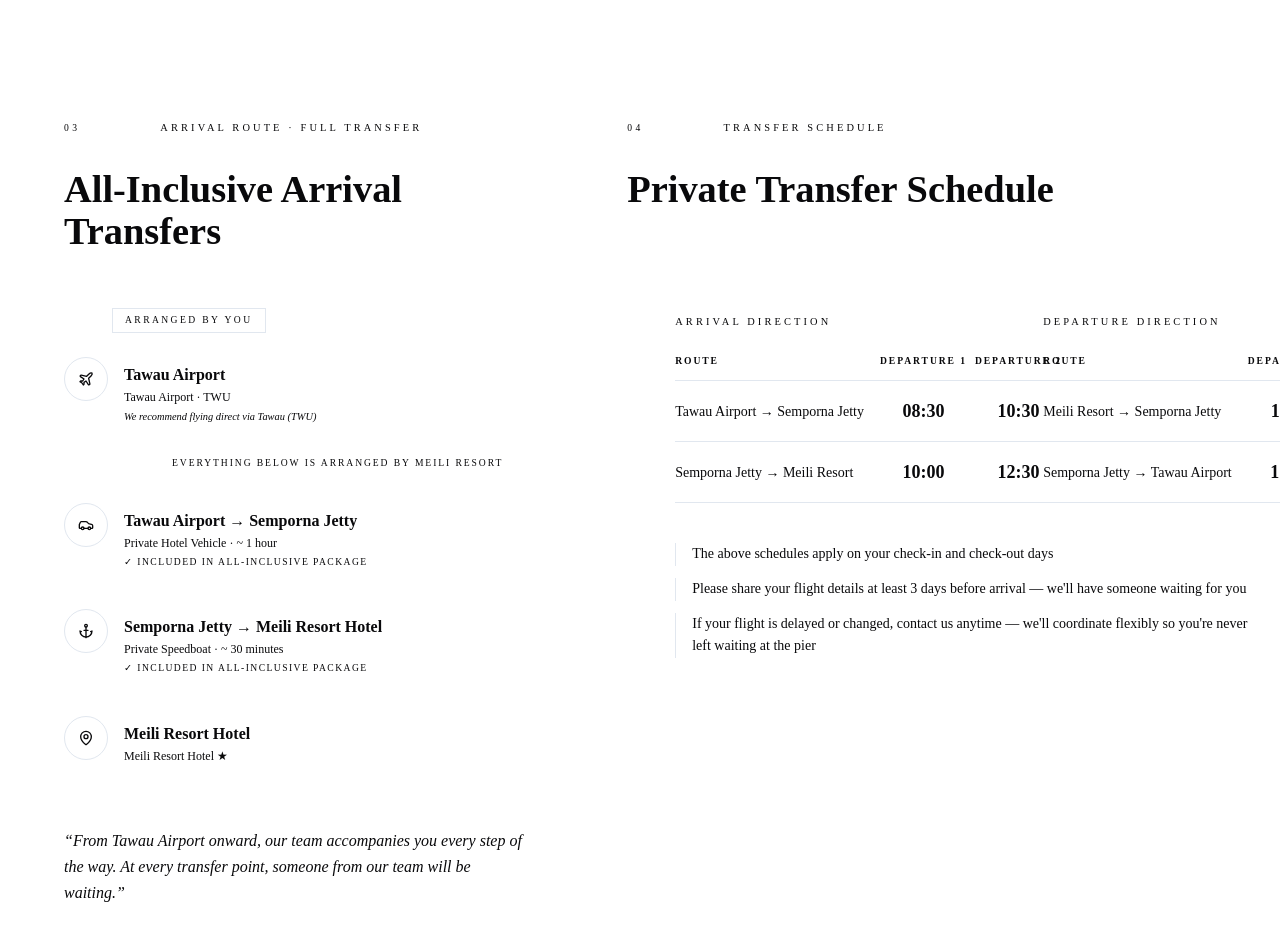
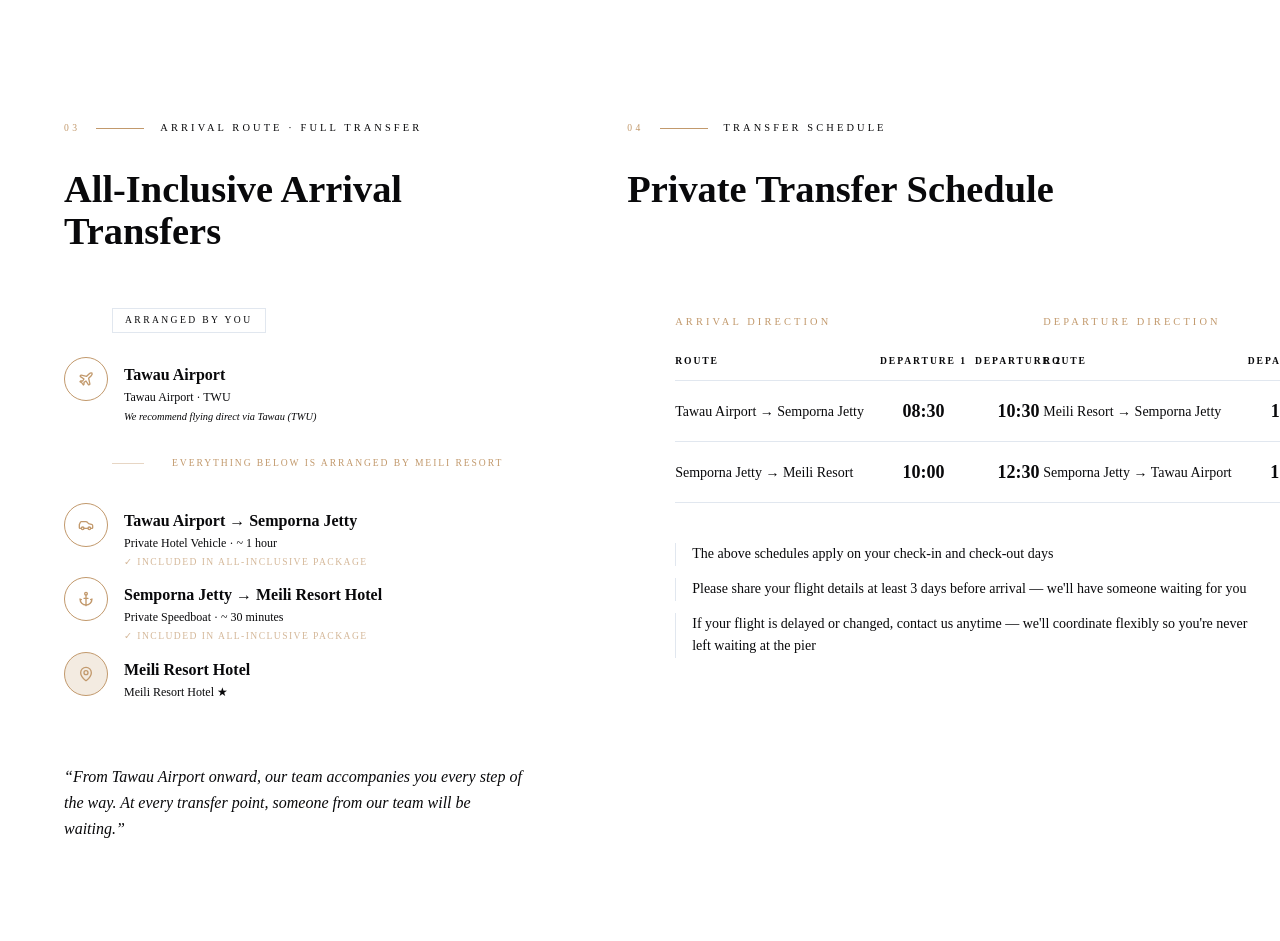
Before and after one commit to HuTianjing/semporna-meili-hotel-website, a Next.js app: page /en/location in a window 1280 px wide. Shown: the part 2060-3001 px from the top of the page. Built offline with nearby package versions, Linux system fonts and the light colour scheme.

Commit message:
feat(location): 更新Location组件，优化样式和动画效果，调整布局以提升用户体验

```diff
--- a/components/location/LocationCTA.tsx
+++ b/components/location/LocationCTA.tsx
@@ -8,7 +8,10 @@
   visible: {
     opacity: 1,
     y: 0,
-    transition: { duration: 0.8, ease: [0.25, 0.46, 0.45, 0.94] },
+    transition: {
+      duration: 0.8,
+      ease: [0.25, 0.46, 0.45, 0.94] as [number, number, number, number],
+    },
   },
 };
 
@@ -45,13 +48,13 @@
             href="https://wa.me/601127803997"
             target="_blank"
             rel="noopener noreferrer"
-            className="w-full sm:w-auto min-h-[50px] px-10 py-3.5 inline-flex items-center justify-center border border-[--color-section-text]/20 text-[--color-section-text]/80 font-sans text-xs tracking-[0.2em] transition-all duration-400 hover:border-[--color-section-text] hover:text-[--color-section-text]"
+            className="w-full sm:w-auto min-h-12.5 px-10 py-3.5 inline-flex items-center justify-center border border-[--color-section-text]/20 text-[--color-section-text]/80 font-sans text-xs tracking-[0.2em] transition-all duration-400 hover:border-[--color-section-text] hover:text-[--color-section-text]"
           >
             {t('cta.whatsapp')}
           </a>
           <a
             href="mailto:amy@meilihotel.com"
-            className="w-full sm:w-auto min-h-[50px] px-10 py-3.5 inline-flex items-center justify-center border border-[--color-section-text]/20 text-[--color-section-text]/80 font-sans text-xs tracking-[0.2em] transition-all duration-400 hover:border-[--color-section-text] hover:text-[--color-section-text]"
+            className="w-full sm:w-auto min-h-12.5 px-10 py-3.5 inline-flex items-center justify-center border border-[--color-section-text]/20 text-[--color-section-text]/80 font-sans text-xs tracking-[0.2em] transition-all duration-400 hover:border-[--color-section-text] hover:text-[--color-section-text]"
           >
             {t('cta.email')}
           </a>
--- a/components/location/LocationNeedToKnow.tsx
+++ b/components/location/LocationNeedToKnow.tsx
@@ -82,7 +82,7 @@
                 <Check
                   size={16}
                   strokeWidth={2}
-                  className="text-gold-warm flex-shrink-0 mt-0.5"
+                  className="text-gold-warm shrink-0 mt-0.5"
                 />
                 <span className="font-sans text-sm sm:text-base text-[--color-section-text]/75 leading-relaxed tracking-wide">
                   {item}
@@ -147,7 +147,7 @@
           >
             {/* 将原本占地方的入住/退房时间整合成第一条须知 */}
             <li className="flex items-start gap-4">
-              <span className="w-1.5 h-1.5 rounded-full bg-gold-warm/60 flex-shrink-0 mt-2" />
+                <span className="w-1.5 h-1.5 rounded-full bg-gold-warm/60 shrink-0 mt-2" />
               <span className="font-sans text-sm sm:text-base text-[--color-section-text]/75 leading-relaxed tracking-wide">
                 <span className="font-medium text-[--color-section-text]">{t('info.checkinLabel')}：</span>
                 {t('info.checkinValue')}
@@ -162,7 +162,7 @@
                 key={item}
                 className="flex items-start gap-4"
               >
-                <span className="w-1.5 h-1.5 rounded-full bg-gold-warm/60 flex-shrink-0 mt-2" />
+                <span className="w-1.5 h-1.5 rounded-full bg-gold-warm/60 shrink-0 mt-2" />
                 <span className="font-sans text-sm sm:text-base text-[--color-section-text]/75 leading-relaxed tracking-wide">
                   {item}
                 </span>
--- a/components/location/LocationTransport.tsx
+++ b/components/location/LocationTransport.tsx
@@ -4,7 +4,6 @@
 import { useTranslations } from 'next-intl';
 import { motion, useInView } from 'framer-motion';
 import { Plane, Car, Anchor, MapPin } from 'lucide-react';
-import { cn } from '@/lib/utils';
 
 const fadeUp = {
   hidden: { opacity: 0, y: 30 },
@@ -69,8 +68,8 @@
             animate={leftInView ? 'visible' : 'hidden'}
             className="flex items-center gap-3 sm:gap-4 mb-6 sm:mb-8"
           >
-            <span className="font-sans text-[0.6rem] uppercase tracking-[0.35em] text-[--color-gold-warm]">03</span>
-            <div className="w-8 sm:w-12 h-px bg-[--color-gold-warm]" />
+            <span className="font-sans text-[0.6rem] uppercase tracking-[0.35em] text-gold-warm">03</span>
+            <div className="w-8 sm:w-12 h-px bg-gold-warm" />
             <span className="font-sans text-[0.6rem] sm:text-[0.65rem] uppercase tracking-[0.3em] text-[--color-warm-text]">
               {t('route.tag')}
             </span>
@@ -95,9 +94,6 @@
             animate={leftInView ? 'visible' : 'hidden'}
             className="relative"
           >
-            {/* 竖线 */}
-            <div className="absolute left-[1.375rem] top-0 bottom-0 w-px bg-[--color-gold-warm]/30" aria-hidden="true" />
-
             {/* 自行安排标签 */}
             <div className="flex items-center gap-4 mb-6 ml-12">
               <span className="font-sans text-[0.6rem] uppercase tracking-[0.25em] text-[--color-warm-text] border border-[--color-section-text]/20 px-3 py-1">
@@ -107,8 +103,8 @@
 
             {/* 节点 1：塔瓦机场 */}
             <div className="flex items-start gap-4 mb-8">
-              <div className="flex-shrink-0 w-11 h-11 rounded-full border border-[--color-gold-warm] flex items-center justify-center bg-[--color-about-bg] z-10">
-                <Plane size={16} className="text-[--color-gold-warm]" />
+              <div className="shrink-0 w-11 h-11 rounded-full border border-gold-warm flex items-center justify-center bg-[--color-about-bg] z-10">
+                <Plane size={16} className="text-gold-warm" />
               </div>
               <div className="pt-2">
                 <p className="font-serif text-[--color-section-text] text-base leading-tight">
@@ -125,17 +121,17 @@
 
             {/* 分割标签：以下由我们安排 */}
             <div className="flex items-center gap-4 mb-8 ml-12">
-              <div className="h-px w-8 bg-[--color-gold-warm]/40" />
-              <span className="font-sans text-[0.6rem] uppercase tracking-[0.2em] text-[--color-gold-warm] whitespace-nowrap px-3">
+              <div className="h-px w-8 bg-gold-warm/40" />
+              <span className="font-sans text-[0.6rem] uppercase tracking-[0.2em] text-gold-warm whitespace-nowrap px-3">
                 {t('route.divider')}
               </span>
-              <div className="h-px flex-1 bg-[--color-gold-warm]/40" />
+              <div className="h-px flex-1 bg-gold-warm/40" />
             </div>
 
             {/* 节点 2：专属车辆 */}
             <div className="flex items-start gap-4 mb-2">
-              <div className="flex-shrink-0 w-11 h-11 rounded-full border border-[--color-gold-warm] flex items-center justify-center bg-[--color-about-bg] z-10">
-                <Car size={16} className="text-[--color-gold-warm]" />
+              <div className="shrink-0 w-11 h-11 rounded-full border border-gold-warm flex items-center justify-center bg-[--color-about-bg] z-10">
+                <Car size={16} className="text-gold-warm" />
               </div>
               <div className="pt-2">
                 <p className="font-serif text-[--color-section-text] text-base leading-tight">
@@ -144,18 +140,16 @@
                 <p className="font-sans text-[--color-warm-text] text-xs mt-1">
                   {t('route.tawauMode')} · {t('route.tawauDuration')}
                 </p>
-                <p className="font-sans text-[--color-gold-warm]/70 text-[0.6rem] mt-1 uppercase tracking-[0.15em]">
+                <p className="font-sans text-gold-warm/70 text-[0.6rem] mt-1 uppercase tracking-[0.15em]">
                   ✓ {t('route.included')}
                 </p>
               </div>
             </div>
 
-            <div className="ml-[1.375rem] w-px h-8 bg-[--color-gold-warm]/20" aria-hidden="true" />
-
             {/* 节点 3：专属快艇 */}
             <div className="flex items-start gap-4 mb-2">
-              <div className="flex-shrink-0 w-11 h-11 rounded-full border border-[--color-gold-warm] flex items-center justify-center bg-[--color-about-bg] z-10">
-                <Anchor size={16} className="text-[--color-gold-warm]" />
+              <div className="shrink-0 w-11 h-11 rounded-full border border-gold-warm flex items-center justify-center bg-[--color-about-bg] z-10">
+                <Anchor size={16} className="text-gold-warm" />
               </div>
               <div className="pt-2">
                 <p className="font-serif text-[--color-section-text] text-base leading-tight">
@@ -164,18 +158,16 @@
                 <p className="font-sans text-[--color-warm-text] text-xs mt-1">
                   {t('route.jettyMode')} · {t('route.jettyDuration')}
                 </p>
-                <p className="font-sans text-[--color-gold-warm]/70 text-[0.6rem] mt-1 uppercase tracking-[0.15em]">
+                <p className="font-sans text-gold-warm/70 text-[0.6rem] mt-1 uppercase tracking-[0.15em]">
                   ✓ {t('route.included')}
                 </p>
               </div>
             </div>
 
-            <div className="ml-[1.375rem] w-px h-8 bg-[--color-gold-warm]/20" aria-hidden="true" />
-
             {/* 节点 4：美丽度假酒店 */}
             <div className="flex items-start gap-4">
-              <div className="flex-shrink-0 w-11 h-11 rounded-full border border-[--color-gold-warm] flex items-center justify-center bg-[--color-gold-warm]/20 z-10">
-                <MapPin size={16} className="text-[--color-gold-warm]" />
+              <div className="shrink-0 w-11 h-11 rounded-full border border-gold-warm flex items-center justify-center bg-gold-warm/20 z-10">
+                <MapPin size={16} className="text-gold-warm" />
               </div>
               <div className="pt-2">
                 <p className="font-serif text-[--color-section-text] text-base leading-tight">
@@ -212,8 +204,8 @@
             animate={rightInView ? 'visible' : 'hidden'}
             className="flex items-center gap-3 sm:gap-4 mb-6 sm:mb-8"
           >
-            <span className="font-sans text-[0.6rem] uppercase tracking-[0.35em] text-[--color-gold-warm]">04</span>
-            <div className="w-8 sm:w-12 h-px bg-[--color-gold-warm]" />
+            <span className="font-sans text-[0.6rem] uppercase tracking-[0.35em] text-gold-warm">04</span>
+            <div className="w-8 sm:w-12 h-px bg-gold-warm" />
             <span className="font-sans text-[0.6rem] sm:text-[0.65rem] uppercase tracking-[0.3em] text-[--color-warm-text]">
               {t('schedule.tag')}
             </span>
@@ -241,7 +233,7 @@
             <div className="flex flex-col xl:flex-row gap-12 xl:gap-8">
               {/* 到达方向 */}
               <div className="w-full xl:w-1/2">
-                <p className="font-sans text-[0.65rem] uppercase tracking-[0.3em] text-[--color-gold-warm] mb-6">
+                <p className="font-sans text-[0.65rem] uppercase tracking-[0.3em] text-gold-warm mb-6">
                   {t('schedule.arrivalTitle')}
                 </p>
                 <table className="w-full border-collapse">
@@ -273,7 +265,7 @@
 
               {/* 离开方向 */}
               <div className="w-full xl:w-1/2">
-                <p className="font-sans text-[0.65rem] uppercase tracking-[0.3em] text-[--color-gold-warm] mb-6">
+                <p className="font-sans text-[0.65rem] uppercase tracking-[0.3em] text-gold-warm mb-6">
                   {t('schedule.departureTitle')}
                 </p>
                 <table className="w-full border-collapse">
```
Also changed, not shown: components/location/LocationCulture.tsx (+4 -4 lines).
